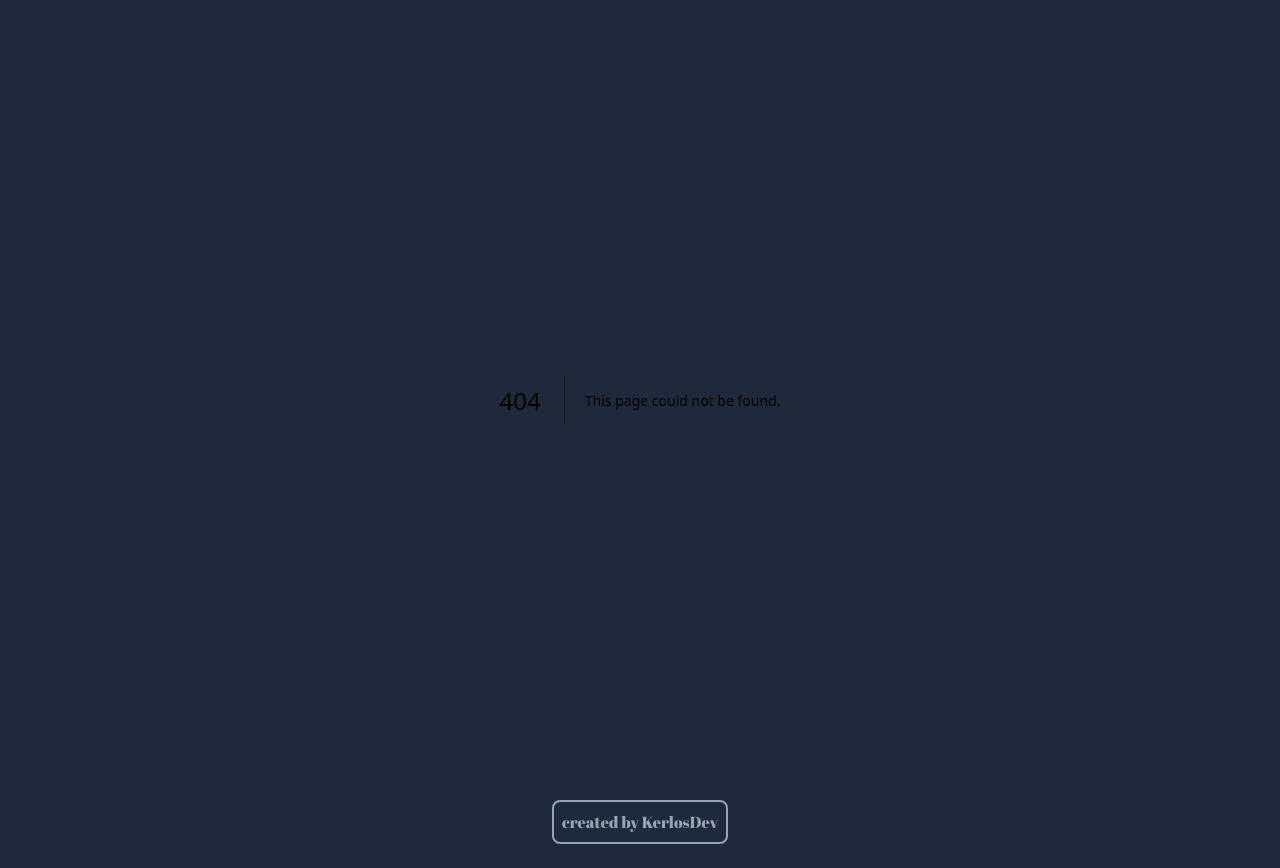
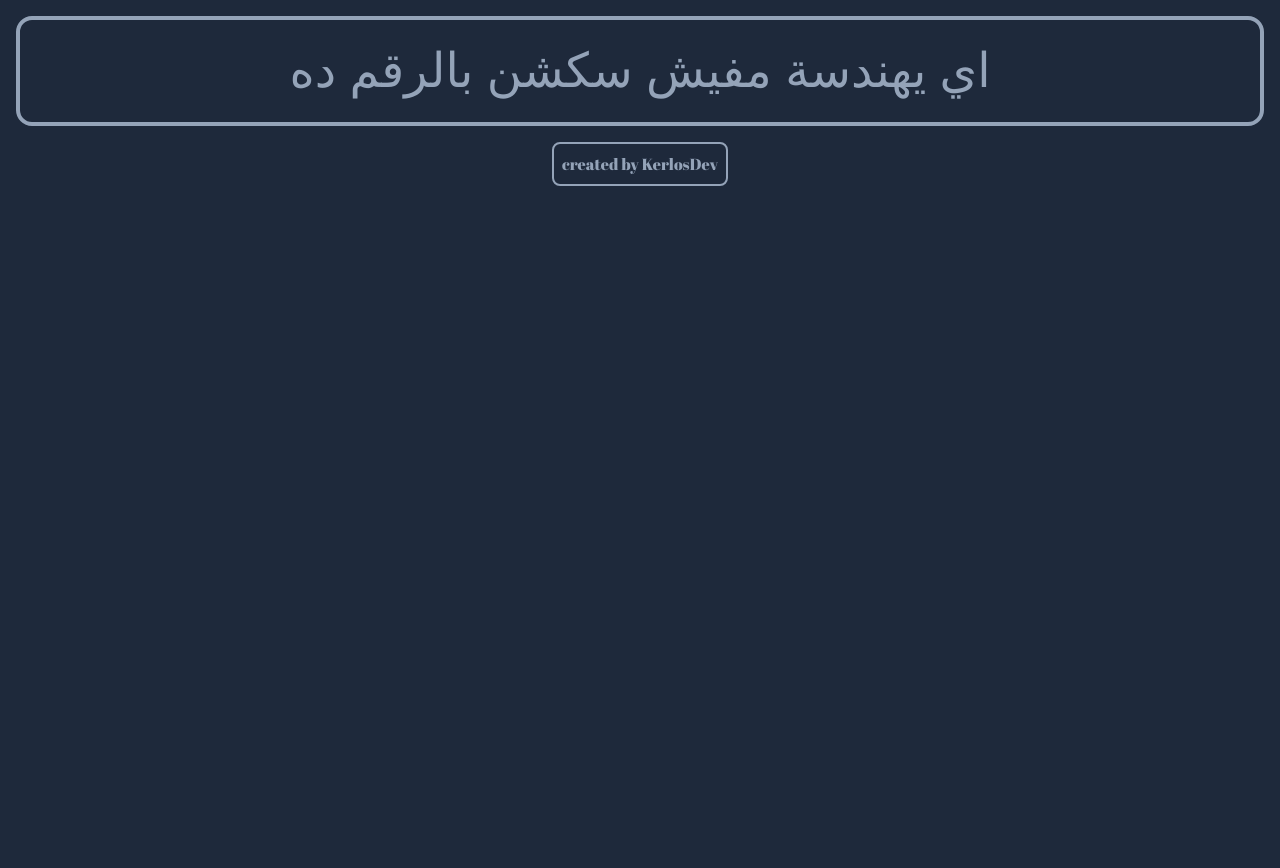
Before and after one commit to kerloshany3/mnuv2, a Next.js app: page /notfound in a window 1280 px wide. Before the commit this address had no page. After the commit the page ends 800 px from the top, so only its background shows below. Built offline with nearby package versions, Linux system fonts and the light colour scheme.

Commit message:
add notfound

```diff
--- /dev/null
+++ b/app/notfound/page.jsx
@@ -0,0 +1,11 @@
+import React from 'react'
+
+const notfound = () => {
+  return (
+      <div>
+          <h2 className=' font-arabicUI text-5xl leading-relaxed  text-slate-400 border-4 border-slate-400 p-3  m-4 rounded-2xl text-center mx-4 flex justify-center place-items-center'>اي يهندسة مفيش سكشن بالرقم ده </h2>
+    </div>
+  )
+}
+
+export default notfound
```
